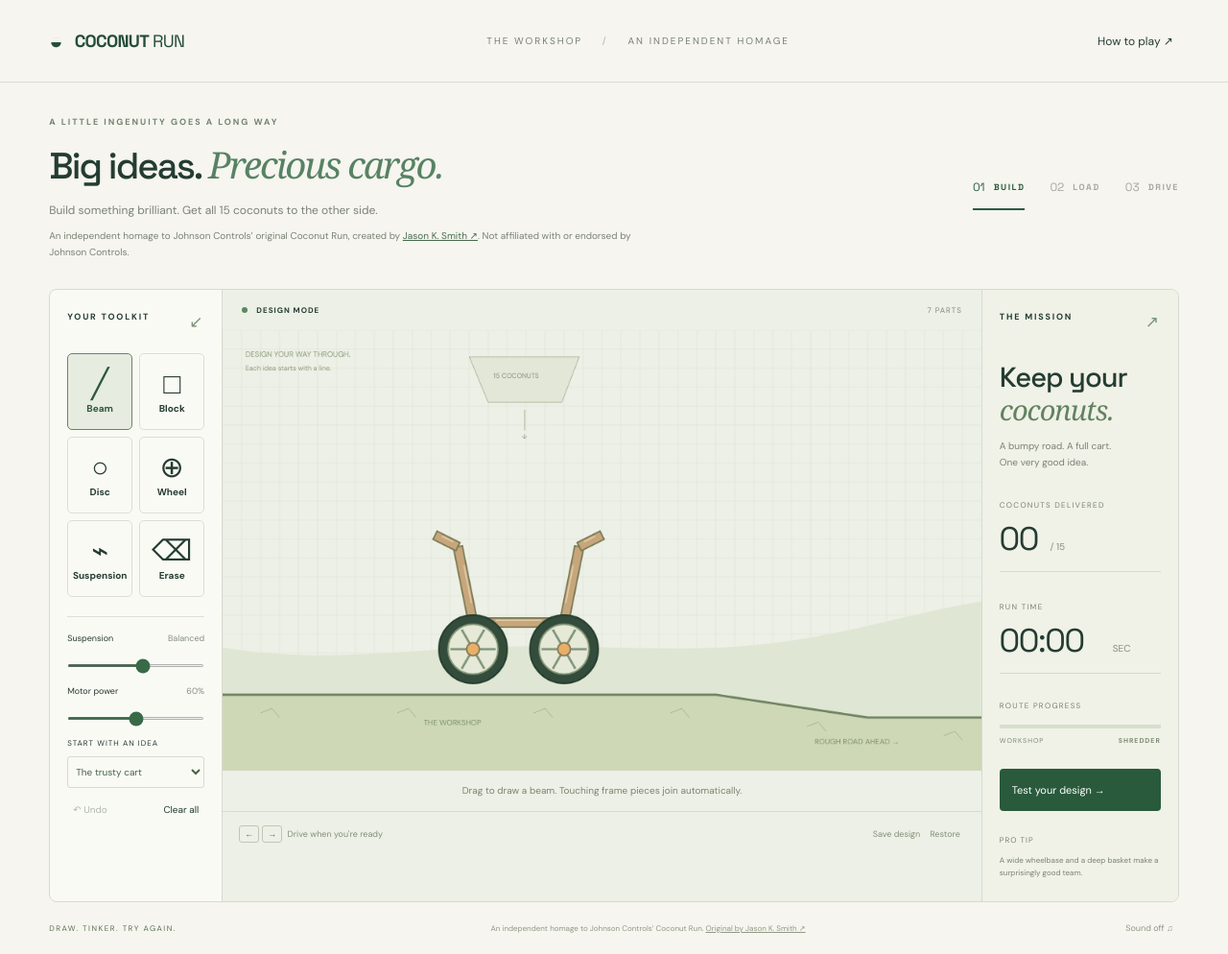
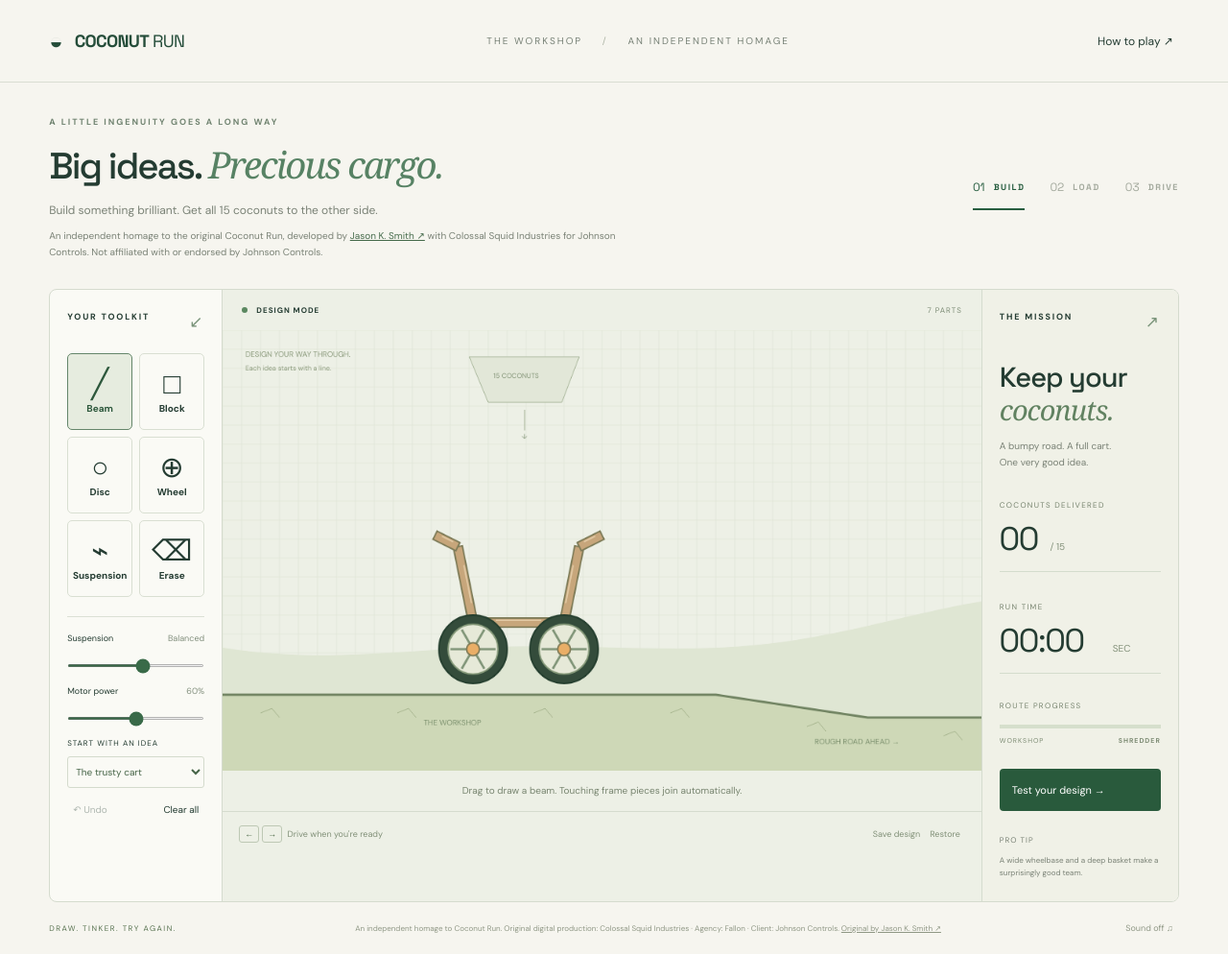
Before and after one commit to davvidbaker/coconut-run, a website built with Vite: page index.html in a window 1280 px wide. Shown: the whole page at 96% size. Built offline with nearby package versions, Linux system fonts and the light colour scheme.

Commit message:
Update Site source

```diff
--- a/index.html
+++ b/index.html
@@ -26,8 +26,9 @@
               Build something brilliant. Get all 15 coconuts to the other side.
             </p>
             <p class="homage">
-              An independent homage to Johnson Controls’ original Coconut Run,
-              created by <a href="https://colordodge.com/coconut-run" target="_blank" rel="noreferrer">Jason K. Smith ↗</a>.
+              An independent homage to the original Coconut Run, developed by
+              <a href="https://colordodge.com/coconut-run" target="_blank" rel="noreferrer">Jason K. Smith ↗</a>
+              with Colossal Squid Industries for Johnson Controls.
               Not affiliated with or endorsed by Johnson Controls.
             </p>
           </div>
@@ -157,7 +158,8 @@
         <footer>
           <span>DRAW. TINKER. TRY AGAIN.</span
           ><span
-            >An independent homage to Johnson Controls’ Coconut Run.
+            >An independent homage to Coconut Run. Original digital production:
+            Colossal Squid Industries · Agency: Fallon · Client: Johnson Controls.
             <a
               href="https://colordodge.com/coconut-run"
               target="_blank"
```
